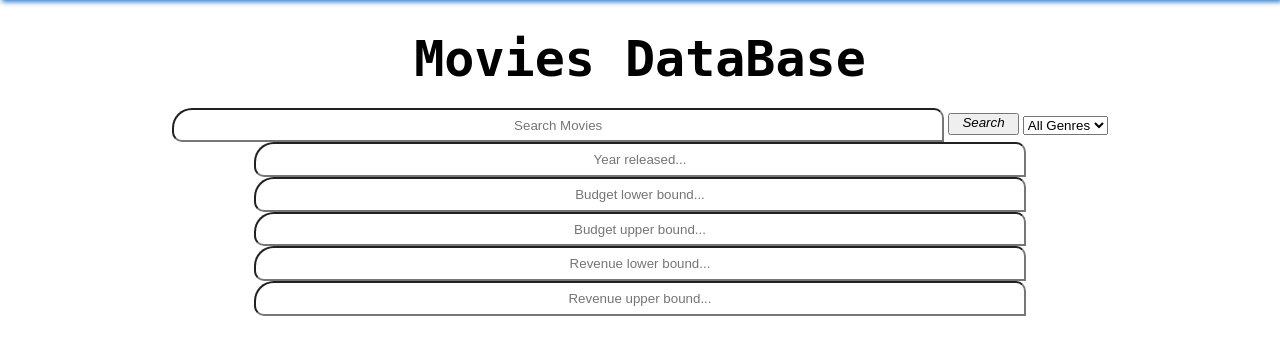
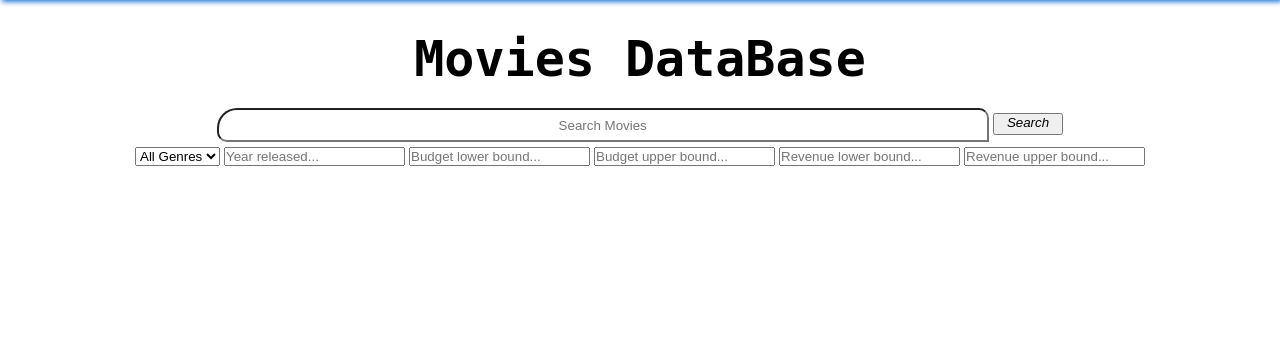
Before and after one commit to NickGreen02/TeamBMovieDatabase, a Node server app: page / in a window 1280 px wide. Shown: the part 47-402 px from the top of the page. Run offline with Node 20, Linux system fonts and the light colour scheme; some libraries are stand-ins or nearby versions.

Commit message:
filter btns, and search layout improved.

```diff
--- a/public/css/style.css
+++ b/public/css/style.css
@@ -30,11 +30,12 @@
  /* background-color: black; */
 }
 
- form.search input[type=text]{
+.search .searchBar{
  width: 60%;
  height: 2.3em;
  text-align: center;
  border-radius: 20px 10px 0px ;
+ margin-bottom: 5px;
 }
 form.search input[type=text]:focus{
 outline: 0;
@@ -85,10 +86,12 @@
  margin: 20px;
  box-shadow: 2px 2px 7px black;
  border-radius: 5px 5px;
+ max-width: 200px;
 }
 
 .itemTitle{
  font-size: 14px;
+ /* max-width: 200px; */
 }
 
 .films-line{
--- a/views/home.ejs
+++ b/views/home.ejs
@@ -29,6 +29,10 @@
     <form class="search" action="/" method="POST">
         <input class="searchBar" type="text" placeholder="Search Movies" name = "movName">
         <button><i class="searchButton" >Search</i></button>
+          <div class="filter-box">
+            <!-- <div class="filter-box-header">
+              <h3>Filter </h3>
+            </div> -->
 
         <select name = "genreName" id="genreDropdown">
           <option value="">All Genres</option>
@@ -44,6 +48,7 @@
       <input class="revenueBar" type="text" placeholder="Revenue lower bound..." name="revenueLower">
       <input class="revenueBar" type="text" placeholder="Revenue upper bound..." name="revenueUpper">
       <!-- <button><i class="searchButton" >Search</i></button> -->
+    </div>
       </div>
 
       <!-- <div class="films-container">
```
Lines whose indentation alone changed are shown as unchanged.
